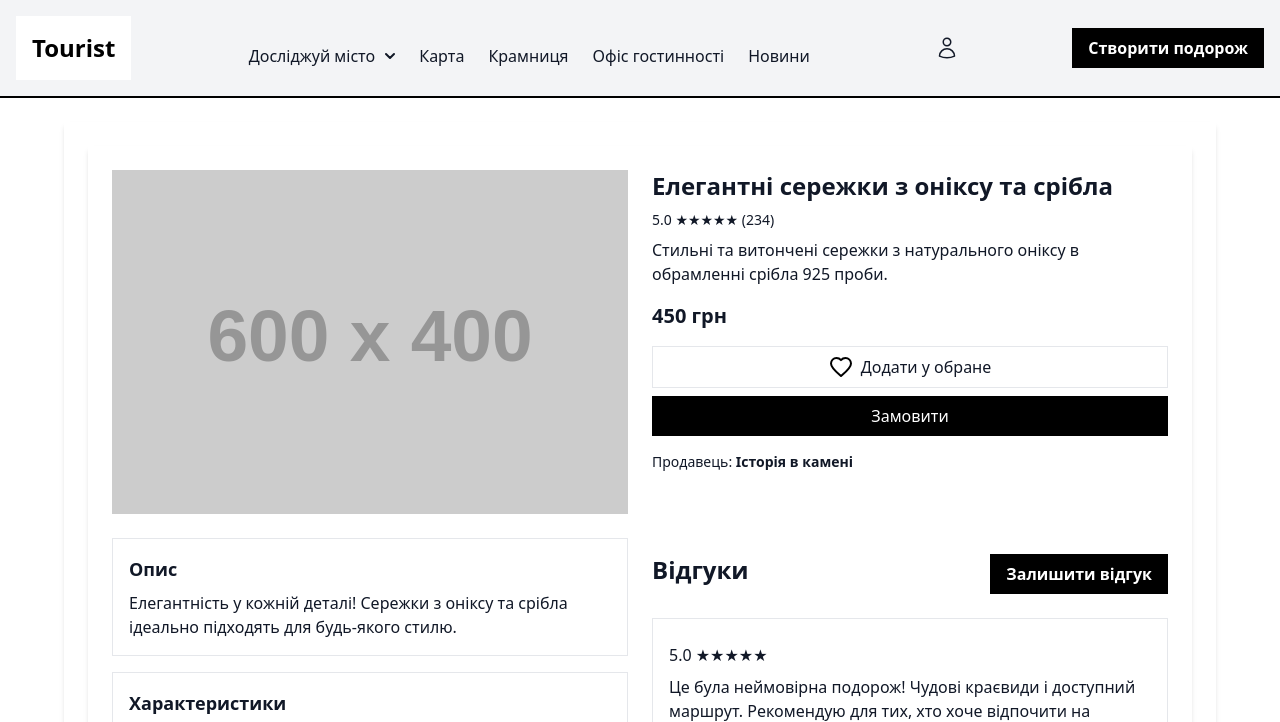
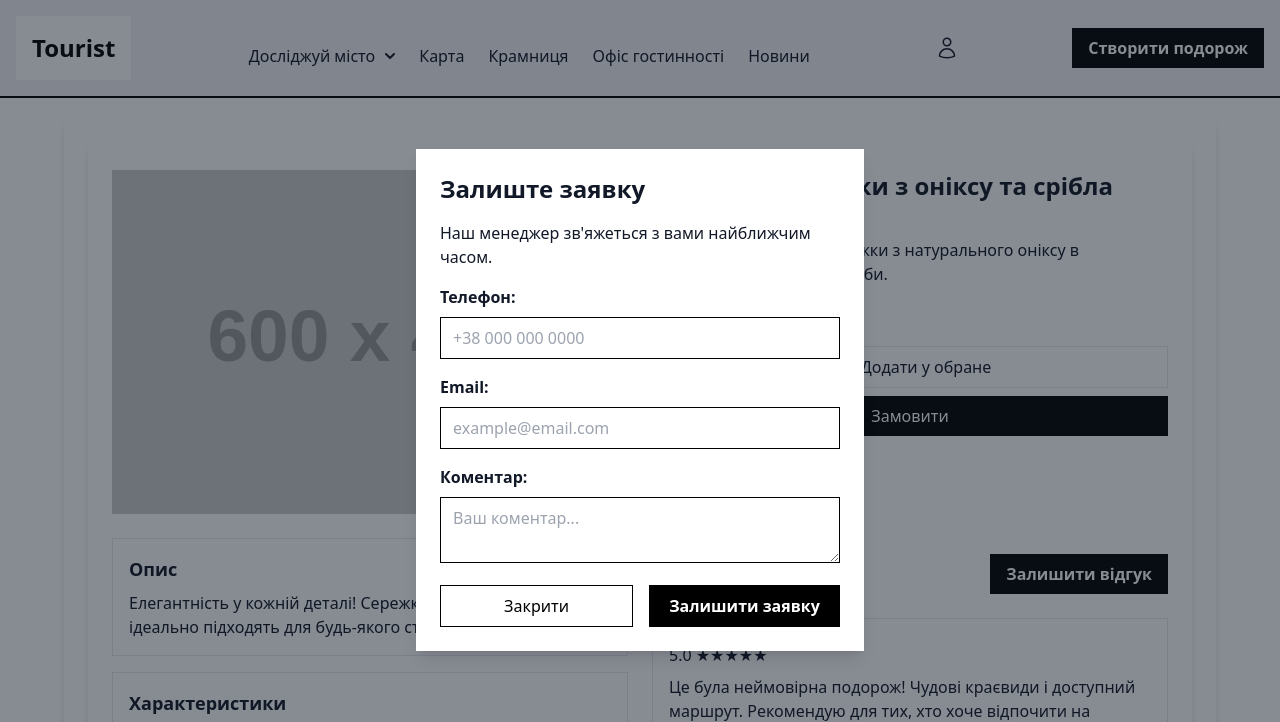
Before and after one commit to Angelina2708/touristkp, a website: page store.html in a window 1280 px wide. Both pictures are taken after a click on the button "Замовити". Shown: the top 722 px of the page. Drawn offline with nearby package versions, Linux system fonts and the light colour scheme; placeholder pictures from the web are drawn by us.

Commit message:
added modal form

```diff
--- a/index.html
+++ b/index.html
@@ -5,6 +5,7 @@
   <meta charset="UTF-8">
   <meta name="viewport" content="width=device-width, initial-scale=1.0">
   <script src="https://cdn.tailwindcss.com"></script>
+  <script src="https://cdn.jsdelivr.net/npm/flowbite@1.4.6/dist/flowbite.min.js"></script>
   <title>Туристичний сайт</title>
   <!-- <link rel="stylesheet" href="styles.css">
   <link rel="stylesheet" href="./css/app.css"> -->
@@ -193,7 +194,7 @@
         </div>
         <!-- Кінець однієї карти товару -->
         <!-- 2 -->
-        <div class="border rounded-lg shadow-md hover:shadow-2xl transition-shadow duration-300 p-4 w-full">
+        <div class="border shadow-md hover:shadow-2xl transition-shadow duration-300 p-4 w-full">
           <div class="relative">
             <img src="https://placehold.co/600x400/png" alt="Товар" class="w-full h-48 object-cover ">
             <span class="absolute top-2 left-2 text-black text-s px-2 py-1 bg-white">Косметика та здоров'я</span>
@@ -216,7 +217,7 @@
           </div>
         </div>
         <!-- 3 -->
-        <div class="border rounded-lg shadow-md hover:shadow-2xl transition-shadow duration-300 p-4 w-full">
+        <div class="border shadow-md hover:shadow-2xl transition-shadow duration-300 p-4 w-full">
           <div class="relative">
             <img src="https://placehold.co/600x400/png" alt="Товар" class="w-full h-48 object-cover ">
             <span class="absolute top-2 left-2 text-black text-s px-2 py-1 bg-white">Декор та побут</span>
@@ -239,7 +240,7 @@
           </div>
         </div>
         <!-- 4 -->
-        <div class="border rounded-lg shadow-md hover:shadow-2xl transition-shadow duration-300 p-4 w-full">
+        <div class="border shadow-md hover:shadow-2xl transition-shadow duration-300 p-4 w-full">
           <div class="relative">
             <img src="https://placehold.co/600x400/png" alt="Товар" class="w-full h-48 object-cover ">
             <span class="absolute top-2 left-2 text-black text-s px-2 py-1 bg-white">Ювелірні вироби</span>
@@ -262,7 +263,7 @@
           </div>
         </div>
         <!-- 5 -->
-        <div class="border rounded-lg shadow-md hover:shadow-2xl transition-shadow duration-300 p-4">
+        <div class="border shadow-md hover:shadow-2xl transition-shadow duration-300 p-4 w-full">
           <div class="relative">
             <img src="https://placehold.co/600x400/png" alt="Товар" class="w-full h-48 object-cover ">
             <span class="absolute top-2 left-2 text-black text-s px-2 py-1 bg-white">Ювелірні вироби</span>
@@ -285,7 +286,7 @@
           </div>
         </div>
         <!-- 6 -->
-        <div class="border rounded-lg shadow-md hover:shadow-2xl transition-shadow duration-300 p-4 w-full">
+        <div class="border shadow-md hover:shadow-2xl transition-shadow duration-300 p-4 w-full">
           <div class="relative">
             <img src="https://placehold.co/600x400/png" alt="Товар" class="w-full h-48 object-cover ">
             <span class="absolute top-2 left-2 text-black text-s px-2 py-1 bg-white">Косметика та здоров'я</span>
@@ -308,7 +309,7 @@
           </div>
         </div>
         <!-- 7 -->
-        <div class="border rounded-lg shadow-md shadow-md hover:shadow-2xl transition-shadow duration-300 p-4 w-full">
+        <div class="border shadow-md hover:shadow-2xl transition-shadow duration-300 p-4 w-full">
           <div class="relative">
             <img src="https://placehold.co/600x400/png" alt="Товар" class="w-full h-48 object-cover ">
             <span class="absolute top-2 left-2 text-black text-s px-2 py-1 bg-white">Декор та побут</span>
@@ -331,7 +332,7 @@
           </div>
         </div>
         <!-- 8 -->
-        <div class="border rounded-lg shadow-md shadow-md hover:shadow-2xl transition-shadow duration-300 p-4 w-full">
+        <div class="border shadow-md hover:shadow-2xl transition-shadow duration-300 p-4 w-full">
           <div class="relative">
             <img src="https://placehold.co/600x400/png" alt="Товар" class="w-full h-48 object-cover ">
             <span class="absolute top-2 left-2 text-black text-s px-2 py-1 bg-white">Ювелірні вироби</span>
@@ -354,7 +355,7 @@
           </div>
         </div>
         <!-- 9 -->
-        <div class="border rounded-lg shadow-md shadow-md hover:shadow-2xl transition-shadow duration-300 p-4">
+        <div class="border shadow-md hover:shadow-2xl transition-shadow duration-300 p-4 w-full">
           <div class="relative">
             <img src="https://placehold.co/600x400/png" alt="Товар" class="w-full h-48 object-cover ">
             <span class="absolute top-2 left-2 text-black text-s px-2 py-1 bg-white">Ювелірні вироби</span>
--- a/store.html
+++ b/store.html
@@ -5,6 +5,7 @@
     <meta charset="UTF-8">
     <meta name="viewport" content="width=device-width, initial-scale=1.0">
     <script src="https://cdn.tailwindcss.com"></script>
+    <script src="https://cdn.jsdelivr.net/npm/flowbite@1.4.6/dist/flowbite.min.js"></script>
     <title>Туристичний сайт</title>
     <!-- <link rel="stylesheet" href="styles.css">
   <link rel="stylesheet" href="./css/app.css"> -->
@@ -122,9 +123,36 @@
                         <span>Додати у обране</span>
                     </button>
 
-                    <button class="w-full bg-black text-white py-2 mt-2">Замовити</button>
+                    <button data-modal-toggle="modal" class="w-full bg-black text-white py-2 mt-2">Замовити</button>
                     <div class="mt-4 text-sm text-black-700">Продавець: <span class="font-bold">Історія в камені</span>
                     </div>
+
+                    <!-- модальне вікно -->
+                    <div id="modal" class="fixed inset-0 z-50 flex items-center justify-center bg-black-800 bg-opacity-50 hidden">
+                        <div class="bg-white p-6 shadow-lg max-w-md w-full">
+                          <h2 class="text-2xl font-bold mb-4">Залиште заявку</h2>
+                          <p class="text-black-700 mb-4">Наш менеджер зв'яжеться з вами найближчим часом.</p>
+                          <form>
+                            <div class="mb-4">
+                              <label for="phone" class="block text-black-700 font-bold mb-2">Телефон:</label>
+                              <input type="text" id="phone" name="phone" class="w-full px-3 py-2 border border-black" placeholder="+38 000 000 0000">
+                            </div>
+                            <div class="mb-4">
+                              <label for="email" class="block text-black-700 font-bold mb-2">Email:</label>
+                              <input type="email" id="email" name="email" class="w-full px-3 py-2 border border-black" placeholder="example@email.com">
+                            </div>
+                            <div class="mb-4">
+                              <label for="comment" class="block text-black-700 font-bold mb-2">Коментар:</label>
+                              <textarea id="comment" name="comment" class="w-full px-3 py-2 border border-black" placeholder="Ваш коментар..."></textarea>
+                            </div>
+                            <div class="flex justify-between">
+                                <button type="button" data-modal-toggle="modal" class="bg-white border border-black text-black py-2 px-4 flex-1 mr-2">Закрити</button>
+                                <button type="submit" class="bg-black text-white font-bold py-2 px-4 flex-1 ml-2">Залишити заявку</button>
+                              </div>
+                          </form>
+                        </div>
+                      </div>
+
                 </div>
             </div>
 
```
